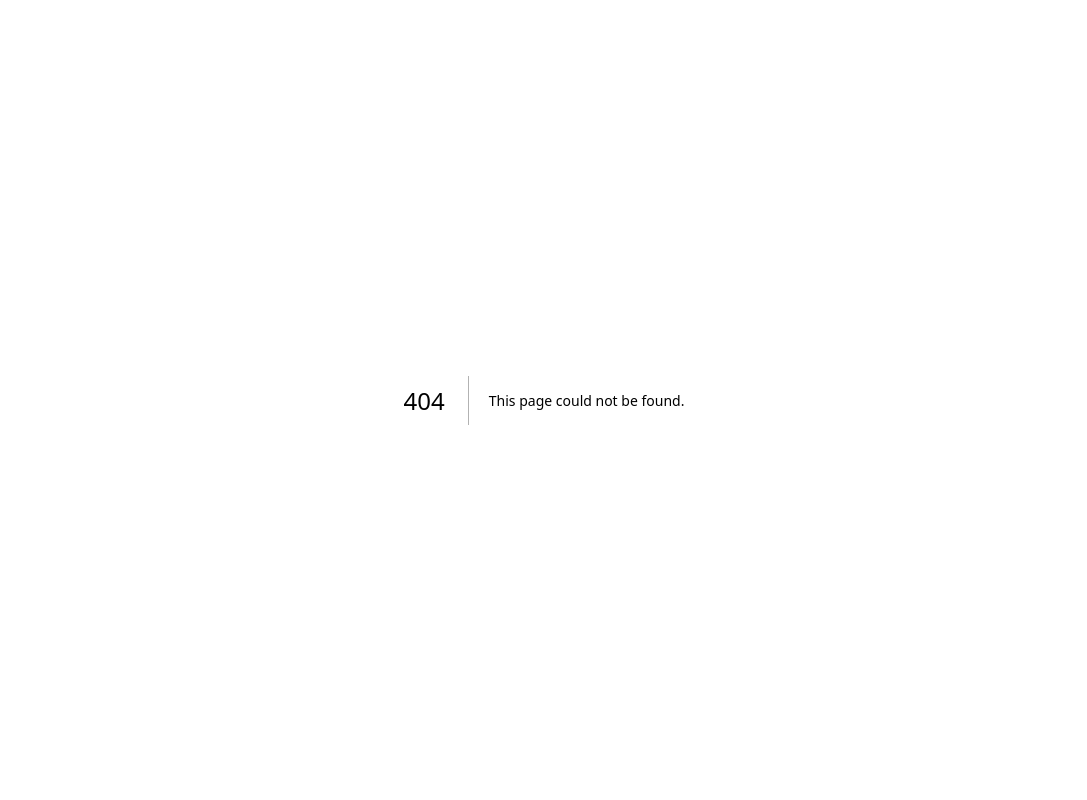
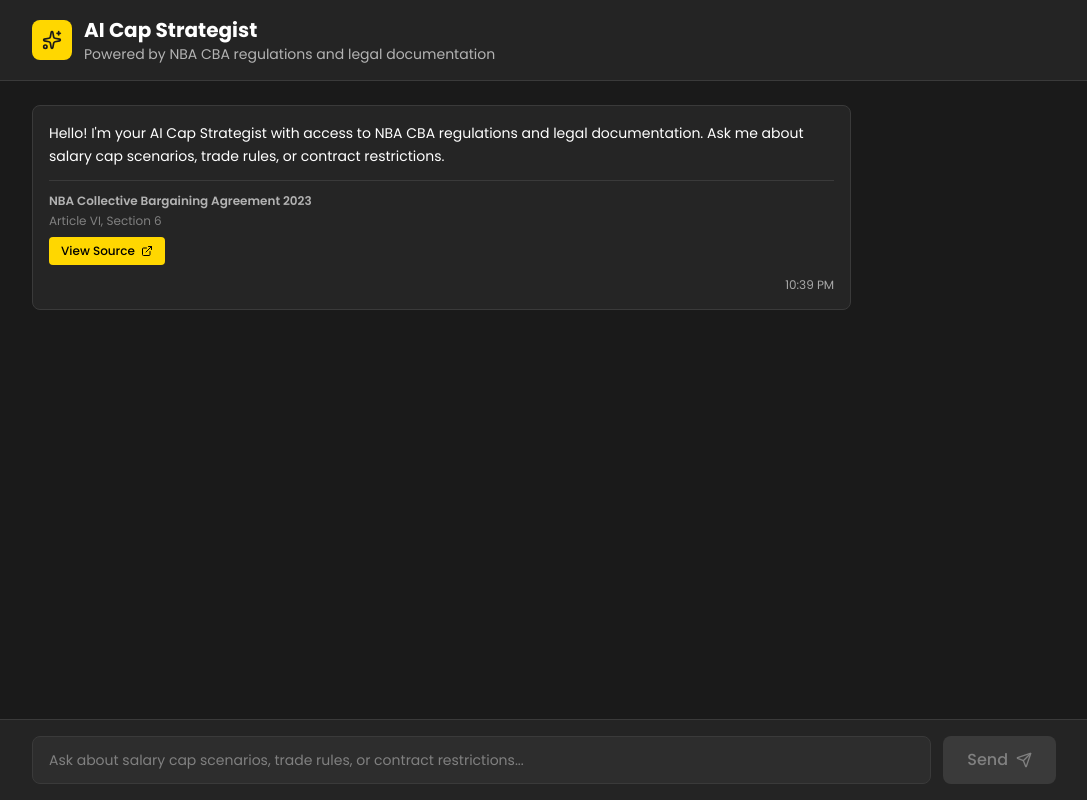
Before and after one commit to muaviya-imran/tradesafe, a Next.js app: page /chat in a window 1280 px wide. Before the commit this address had no page. Shown: the whole page, without its empty margins (96-1183 px from the left). Built offline with nearby package versions, Linux system fonts and the light colour scheme.

Commit message:
Added Chat Page

```diff
--- /dev/null
+++ b/app/chat/page.tsx
@@ -0,0 +1,157 @@
+'use client';
+
+import { useState } from 'react';
+import { Send, ExternalLink, Sparkles } from 'lucide-react';
+
+interface Message {
+  id: string;
+  content: string;
+  sender: 'user' | 'robot';
+  source?: {
+    title: string;
+    subtitle: string;
+    url: string;
+  };
+  timestamp: Date;
+}
+
+const initialMessages: Message[] = [
+  {
+    id: '1',
+    content:
+      "Hello! I'm your AI Cap Strategist with access to NBA CBA regulations and legal documentation. Ask me about salary cap scenarios, trade rules, or contract restrictions.",
+    sender: 'robot',
+    source: {
+      title: 'NBA Collective Bargaining Agreement 2023',
+      subtitle: 'Article VI, Section 6',
+      url: '#',
+    },
+    timestamp: new Date(),
+  },
+];
+
+export default function ChatPage() {
+  const [messages, setMessages] = useState<Message[]>(initialMessages);
+  const [inputValue, setInputValue] = useState('');
+
+  const handleSendMessage = () => {
+    if (!inputValue.trim()) return;
+
+    const newMessage: Message = {
+      id: Date.now().toString(),
+      content: inputValue,
+      sender: 'user',
+      timestamp: new Date(),
+    };
+
+    setMessages((prev) => [...prev, newMessage]);
+    setInputValue('');
+
+    setTimeout(() => {
+      const aiResponse: Message = {
+        id: (Date.now() + 1).toString(),
+        content:
+          "I'm analyzing your question based on the latest NBA CBA regulations and trade rules. This is a simulated response for demonstration purposes.",
+        sender: 'robot',
+        source: {
+          title: 'NBA Salary Cap FAQ',
+          subtitle: 'Trade Scenarios & Exceptions',
+          url: '#',
+        },
+        timestamp: new Date(),
+      };
+      setMessages((prev) => [...prev, aiResponse]);
+    }, 1000);
+  };
+
+  const handleKeyPress = (e: React.KeyboardEvent<HTMLInputElement>) => {
+    if (e.key === 'Enter') {
+      handleSendMessage();
+    }
+  };
+
+  return (
+    <div className="bg-bg-primary flex h-screen flex-col">
+      <div className="border-border-light bg-bg-secondary border-b px-6 py-4">
+        <div className="mx-auto flex max-w-5xl items-center gap-3">
+          <div className="bg-accent-gold flex h-10 w-10 items-center justify-center rounded-lg">
+            <Sparkles className="text-bg-primary" size={20} />
+          </div>
+          <div>
+            <h1 className="text-text-primary text-xl font-bold">AI Cap Strategist</h1>
+            <p className="text-text-secondary text-sm">
+              Powered by NBA CBA regulations and legal documentation
+            </p>
+          </div>
+        </div>
+      </div>
+
+      <div className="flex-1 overflow-y-auto px-6 py-6">
+        <div className="mx-auto max-w-5xl space-y-4">
+          {messages.map((message) => (
+            <div
+              key={message.id}
+              className={`flex ${message.sender === 'user' ? 'justify-end' : 'justify-start'}`}
+            >
+              <div
+                className={`max-w-[80%] space-y-3 rounded-lg p-4 ${
+                  message.sender === 'robot'
+                    ? 'border-border-light border bg-white/5'
+                    : 'bg-blue-400 text-white'
+                }`}
+              >
+                <p className="text-sm leading-relaxed">{message.content}</p>
+
+                {message.source && (
+                  <div className="border-border-light space-y-2 border-t pt-3">
+                    <div className="text-text-secondary space-y-1 text-xs">
+                      <p className="font-semibold">{message.source.title}</p>
+                      <p className="text-text-tertiary">{message.source.subtitle}</p>
+                    </div>
+                    <a
+                      href={message.source.url}
+                      target="_blank"
+                      rel="noopener noreferrer"
+                      className="bg-accent-gold hover:bg-accent-gold/90 inline-flex items-center gap-1.5 rounded px-3 py-1.5 text-xs font-medium text-black transition-colors"
+                    >
+                      View Source
+                      <ExternalLink size={12} />
+                    </a>
+                  </div>
+                )}
+
+                <p className="text-right text-xs text-white/60">
+                  {message.timestamp.toLocaleTimeString([], {
+                    hour: '2-digit',
+                    minute: '2-digit',
+                  })}
+                </p>
+              </div>
+            </div>
+          ))}
+        </div>
+      </div>
+
+      <div className="border-border-light bg-bg-secondary border-t px-6 py-4">
+        <div className="mx-auto flex max-w-5xl gap-3">
+          <input
+            type="text"
+            value={inputValue}
+            onChange={(e) => setInputValue(e.target.value)}
+            onKeyPress={handleKeyPress}
+            placeholder="Ask about salary cap scenarios, trade rules, or contract restrictions..."
+            className="bg-bg-tertiary text-text-primary placeholder:text-text-tertiary border-border-light focus:border-accent-gold focus:ring-accent-gold flex-1 rounded-lg border px-4 py-3 text-sm focus:ring-1 focus:outline-none"
+          />
+          <button
+            onClick={handleSendMessage}
+            disabled={!inputValue.trim()}
+            className="bg-accent-gold hover:bg-accent-gold/90 disabled:bg-bg-light disabled:text-text-tertiary flex items-center gap-2 rounded-lg px-6 py-3 font-medium text-black transition-colors disabled:cursor-not-allowed"
+          >
+            Send
+            <Send size={16} />
+          </button>
+        </div>
+      </div>
+    </div>
+  );
+}
--- a/app/dashboard/page.tsx
+++ b/app/dashboard/page.tsx
@@ -7,12 +7,19 @@ import Stats from '@/components/dashboard/stats';
 import PlayerTable from '@/components/dashboard/player-table';
 import LiveTweets from '@/components/dashboard/live-tweets';
 import AIChat from '@/components/dashboard/ai-chat';
+import { Bot } from 'lucide-react';
+import Link from 'next/link';
 
 export default function Dashboard() {
   const [currentTabId, setCurrentTabId] = useState(1);
   return (
     <div className="bg-bg-primary space-y-6 p-4">
-      <h2 className="text-text-primary px-3 py-3 text-lg font-bold">TradeSafe AI</h2>
+      <h2 className="text-text-primary flex items-center justify-between px-3 pt-3 text-lg font-bold">
+        <span>TradeSafe AI</span>
+        <Link href="/chat" className="cursor-pointer rounded-full bg-white/5 p-2">
+          <Bot />
+        </Link>
+      </h2>
       <Navbar setCurrentTabId={setCurrentTabId} currentTabId={currentTabId} />
       <div className="mx-auto w-full max-w-7xl space-y-4">
         <Stats />
```
